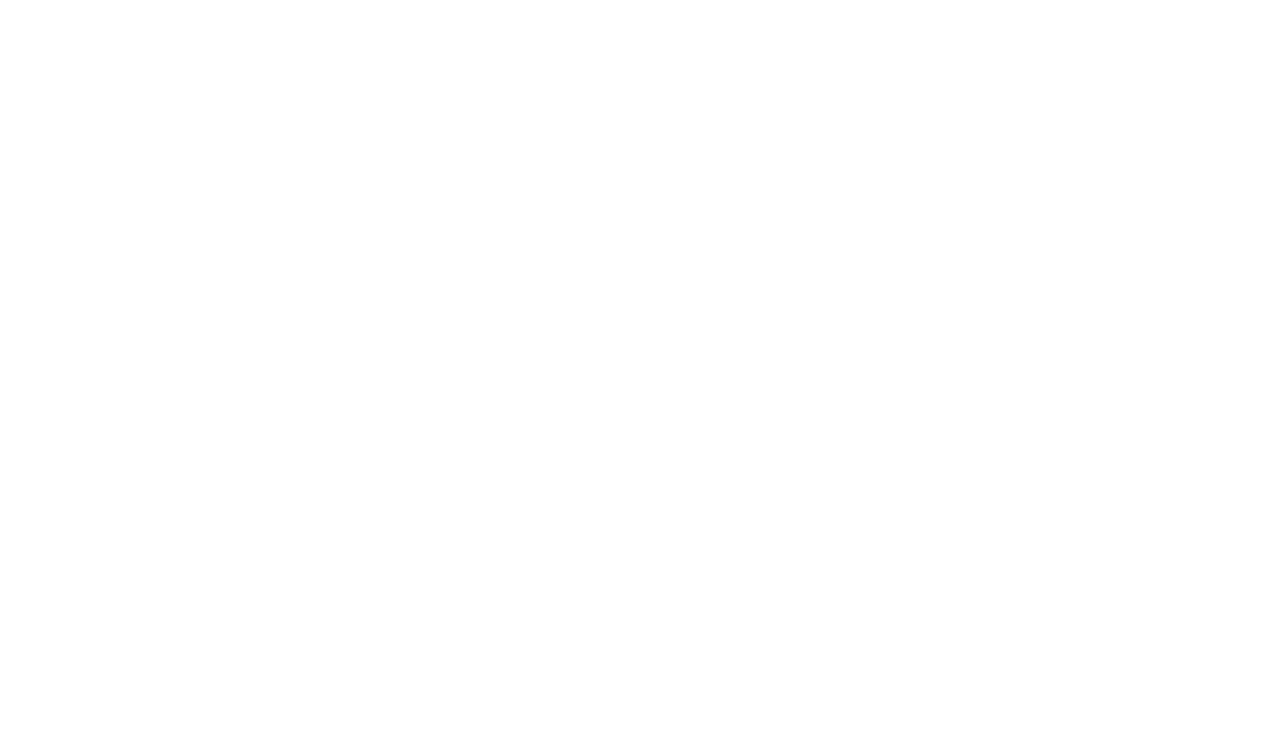
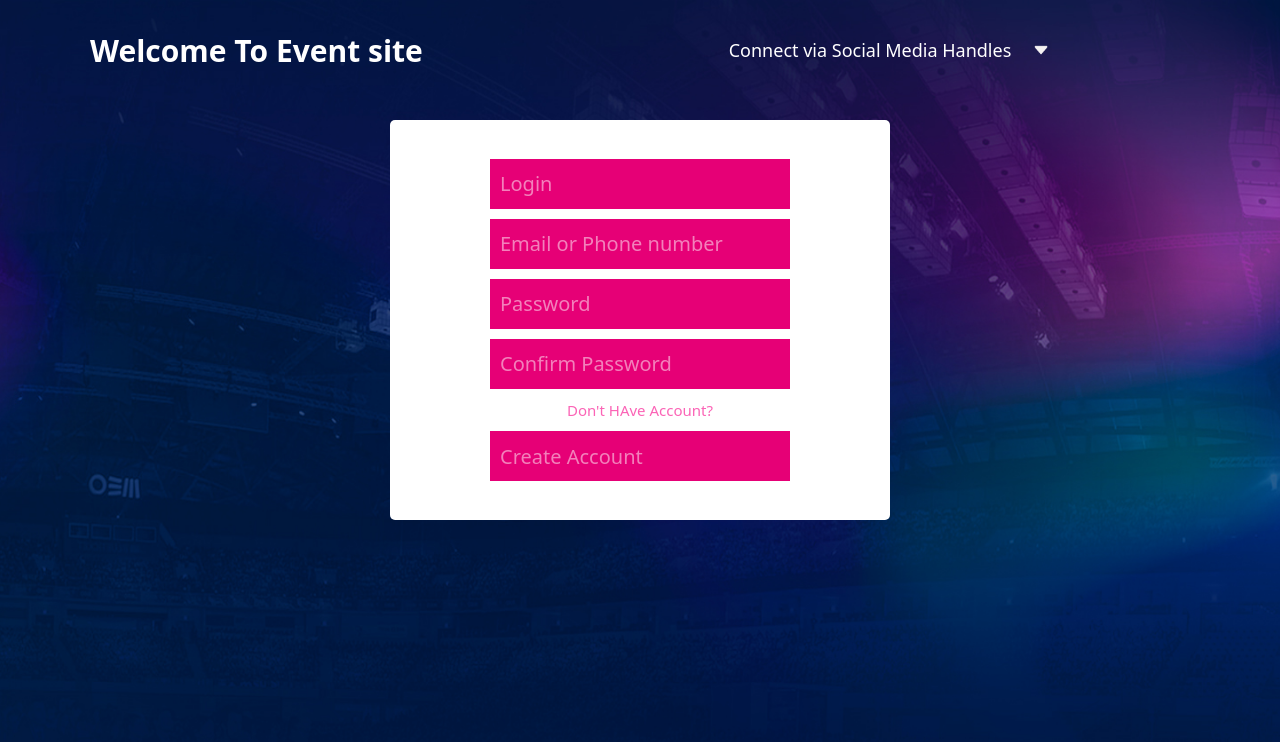
Before and after one commit to Godstimemoses555/Event-site, a React (Vite) app: page /loginpages in a window 1280 px wide. Before the commit this address had no page. Shown: the top 742 px of the page. Built offline with nearby package versions, Linux system fonts and the light colour scheme.

Commit message:
i added 3 components,and an image to assest,and a Loginpages

```diff
--- a/src/App.jsx
+++ b/src/App.jsx
@@ -7,6 +7,8 @@
 import Navmobile from './Component/Navmobile'
 import Contact from './Pages/Contact'
 import Advance from './Pages/Advance'
+import Loginpages from './Pages/Loginpages'
+
 
 const App = () => {
   return (
@@ -19,6 +21,8 @@
             <Route path='/Navmobile' element={<Navmobile/>}/>
             <Route path='/contact' element={<Contact/>}/>
             <Route path='/advance' element={<Advance/>}/>
+            <Route path='/loginpages' element={<Loginpages/>}/>
+
         </Routes>
     </Router>
   )
--- /dev/null
+++ b/src/Component/Loginnav.jsx
@@ -0,0 +1,73 @@
+import React, { useState } from 'react'
+import arrow from "../assets/arrow.png"
+import instagram from "../assets/instagram.png"
+import twitter from "../assets/twitter.png"
+import facebook from "../assets/facebook.png"
+
+const Loginnav = () => {
+  const [open,setOpen]=useState(false)
+  return (
+    <div>
+    <div className='flex lg:w-full p-2.5 items-center justify-between md:w-fit'>
+        <div className='flex lg:w-[500px]'>
+             <h1 className='text-white lg:text-[30px] font-bold'>Welcome To Event site</h1>
+
+
+        </div>
+
+        <div className='flex lg:w-[600px] lg:h-[80px]  items-center justify-center gap-[20px]'>
+            <h2 className='text-white lg:text-[18px]'>Connect via Social Media Handles</h2>
+
+            {
+              !open?
+              (
+
+                  <img onClick={()=>setOpen(!open)} className='lg:w-[20px] lg:h-[20px] object-contain md:w-[10px] sm:w-[10px] sm:h-[10px]'
+         src={arrow} alt="" />
+
+              ):
+
+              (
+                <div onClick={()=>setOpen(!open)}
+                className='flex lg:w-[200px] lg:h-[50px] bg-pink-600
+                 left-0 roundedn-[5px] items-center justify-center gap-2.5 p-2.5'>
+
+                  <a href="https://web.facebook.com/profile.php?id=100079298393625">
+                               <img className='w-[30px] h-[30px] object-contain' src={instagram} alt="" />
+
+                            </a>
+
+                            <a href="https://x.com/godstime_i39699">
+
+
+                               <img  className='w-[30px] h-[30px] object-contain' src={twitter} alt="" />
+
+
+
+                            </a>
+
+                            <a href="">
+                               <img className='w-[30px] h-[30px] object-contain' src={facebook} alt="" />
+
+                            </a>
+
+                </div>
+              )
+
+            }
+
+
+
+    </div>
+
+
+
+    </div>
+
+
+
+    </div>
+  )
+}
+
+export default Loginnav
--- /dev/null
+++ b/src/Component/Mainpage.jsx
@@ -0,0 +1,37 @@
+import React, { useState } from 'react'
+import { Link } from 'react-router-dom'
+
+const Mainpage = () => {
+  const [clicl,setClick]=useState(false)
+  return (
+    <div>
+      <div className='flex lg:w-[500px] lg:h-[400px] gap-[20px] bg-white rounded-[5px] shadow-white flex-col  items-center justify-center'>
+        <div className='flex gap-[10px] p-[10px] flex-col lg:h-[700px] lg:w-[600px] items-center justify-center'>
+
+           <input className='flex lg:w-[300px] lg:h-[50px] items-center justify-center  p-[10px]   bg-pink-600 text-white text-[20px]' type="text"  placeholder='Login'/>
+        <input  className='flex lg:w-[300px] lg:h-[50px] items-center justify-center  p-[10px]   bg-pink-600 text-white text-[20px] ' type="text"  placeholder='Email or Phone number'/>
+        <input  className='flex lg:w-[300px] lg:h-[50px] items-center justify-center p-[10px]  bg-pink-600 text-white text-[20px] ' type="password"  placeholder='Password'/>
+
+          <input  className='flex lg:w-[300px] lg:h-[50px] items-center justify-center p-[10px]  bg-pink-600 text-white text-[20px] ' type="text"  placeholder='Confirm Password'/>
+          <Link className='text-[15px] text-pink-400'>
+          Don't HAve Account?
+          </Link>
+
+            <input  className='flex lg:w-[300px] lg:h-[50px] items-center justify-center p-[10px]  bg-pink-600 text-white text-[20px] ' type="text"  placeholder='Create Account'/>
+
+
+
+
+        </div>
+
+
+
+
+
+      </div>
+
+    </div>
+  )
+}
+
+export default Mainpage
--- a/src/Component/Sec1.jsx
+++ b/src/Component/Sec1.jsx
@@ -3,8 +3,10 @@
 import bgimg from "../assets/bgimg.png"
 import bgimg1 from "../assets/bgimg1.png"
 import accountingimg from "../assets/accountingimg.png"
+import { useNavigate } from 'react-router-dom'
 
 const Sec1 = () => {
+  const navme=useNavigate()
   return (
     <div>
         <div className='flex gap-[20px] p-[20px] w-full flex-col lg:flex-row h-full'>
@@ -17,7 +19,7 @@
 
                  <p className='text-[20px] text-white text-center lg:text-left '>Join Our International Family Today! Please <br /> Call us For More info.</p>
 
-                 <button className='flex w-[200px] h-[50px] hover:bg-pink-300 transition-all transform duration-500 bg-white rounded-[5px] items-center justify-center text-pink-400 font-bold text-[20px] border-0 mt-[20px]'>
+                 <button onClick={()=>navme("/Loginpages")} className='flex w-[200px] h-[50px] hover:bg-pink-300 transition-all transform duration-500 bg-white rounded-[5px] items-center justify-center text-pink-400 font-bold text-[20px] border-0 mt-[20px]'>
                     Register Now
                  </button>
 
--- /dev/null
+++ b/src/Component/Totop.jsx
@@ -0,0 +1,37 @@
+import { useEffect, useState } from "react";
+import { ArrowUp } from "lucide-react";
+
+const Totop = () => {
+  const [isVisible, setIsVisible] = useState(false);
+
+  useEffect(() => {
+    const handleScroll = () => {
+      if (window.scrollY > 300) setIsVisible(true);
+      else setIsVisible(false);
+    };
+
+    window.addEventListener("scroll", handleScroll);
+    return () => window.removeEventListener("scroll", handleScroll);
+  }, []);
+
+  const scrollToTop = () => {
+    window.scrollTo({
+      top: 0,
+      behavior: "smooth",
+    });
+  };
+
+  return (
+    <button
+      onClick={scrollToTop}
+      className={`fixed bottom-6 flex items-center justify-center right-6 h-15 w-15 rounded-lg shadow-lg bg-[#3e7742] text-[gold] hover:bg-[#4caf50] hover:cursor-pointer active:bg-[#114314] transition-all duration-300 border ${
+        isVisible ? "opacity-100 scale-100" : "opacity-0 scale-0"
+      }`}
+      aria-label="Back to top"
+    >
+      <ArrowUp size={20} />
+    </button>
+  );
+};
+
+export default Totop;
--- a/src/Pages/Home.jsx
+++ b/src/Pages/Home.jsx
@@ -20,6 +20,7 @@
 import Footer from '../Component/Footer'
 import Smallfooter from '../Component/Smallfooter'
 import Footerdiv from '../Component/Footerdiv'
+import Totop from '../Component/Totop'
 
 
 
@@ -57,6 +58,7 @@
       <Footer/>
       <Smallfooter/>
       <Footerdiv/>
+      <Totop/>
 
 
     </div>
--- /dev/null
+++ b/src/Pages/Loginpages.jsx
@@ -0,0 +1,20 @@
+import React from 'react'
+import fullhero from "../assets/fullhero.jpg"
+import Loginnav from '../Component/Loginnav'
+import Mainpage from '../Component/Mainpage'
+
+const Loginpages = () => {
+  return (
+    <div>
+    <div className=' flex lg:w-screen lg:h-screen items-center   flex-col gap-[20px]' style={{background:`url(${fullhero})`,
+    backgroundPosition:"center",backgroundRepeat:"no repeate",backgroundSize:"cover"}}>
+
+        <Loginnav/>
+        <Mainpage/>
+
+    </div>
+    </div>
+  )
+}
+
+export default Loginpages
```
Also changed, not shown: src/assets/arrow.png (added).
